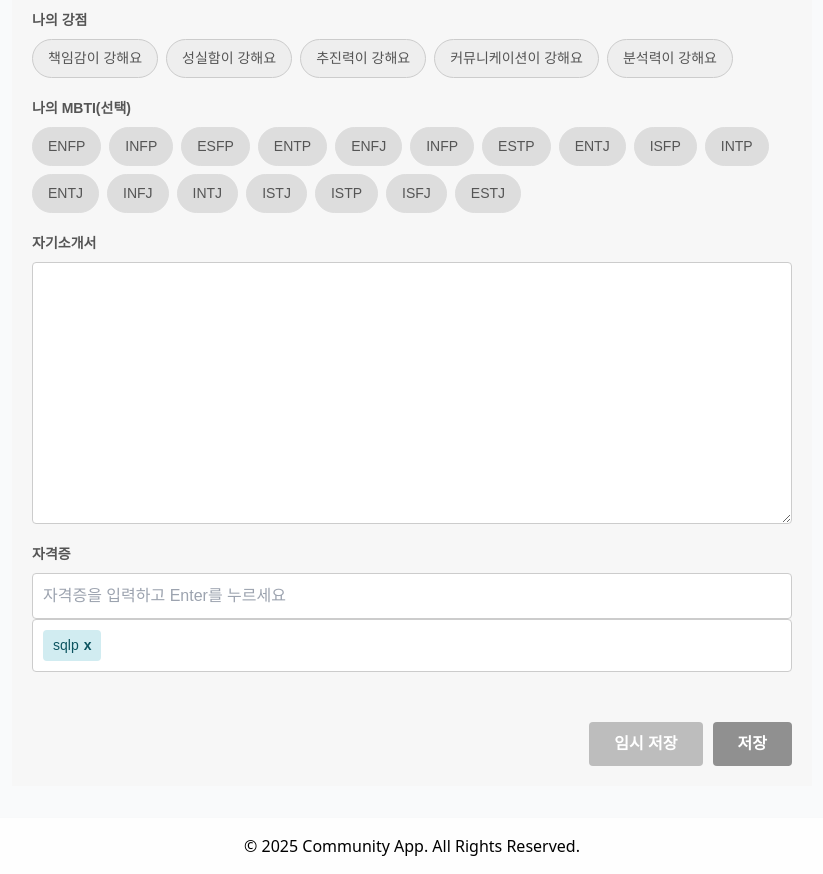
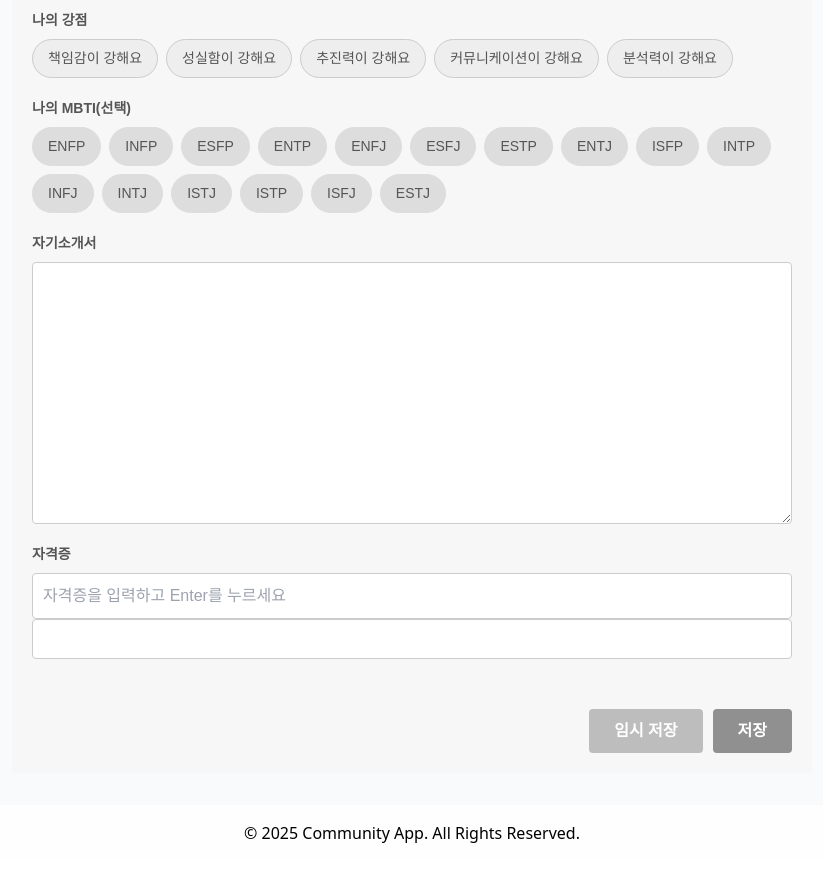
Before and after one commit to yurim6858/meom_front, a React (Vite) app in the folder moem-app/: page /application in a window 1280 px wide. Shown: the part 300-1174 px from the top of the page, without its empty margins (228-1051 px from the left). Built offline with nearby package versions, Linux system fonts and the light colour scheme.

Commit message:
fix:자기 소개서 페이지 MBTI오류 수정

```diff
--- a/moem-app/package.json
+++ b/moem-app/package.json
@@ -28,6 +28,6 @@
     "globals": "^16.3.0",
     "postcss": "^8.5.6",
     "tailwindcss": "^3.4.17",
-    "vite": "^7.1.6"
+    "vite": "^7.1.10"
   }
 }
--- a/moem-app/src/pages/ApplicationPage.jsx
+++ b/moem-app/src/pages/ApplicationPage.jsx
@@ -2,8 +2,8 @@ import React, { useState } from 'react';
 
 
 const MBTI_TYPES = [
-    "ENFP", "INFP", "ESFP", "ENTP", "ENFJ", "INFP", "ESTP", "ENTJ",
-    "ISFP", "INTP", "ENTJ", "INFJ", "INTJ", "ISTJ", "ISTP", "ISFJ", "ESTJ"
+    "ENFP", "INFP", "ESFP", "ENTP", "ENFJ", "ESFJ", "ESTP", "ENTJ",
+    "ISFP", "INTP", "INFJ", "INTJ", "ISTJ", "ISTP", "ISFJ", "ESTJ"
 ];
 
 const STRENGTHS = [
@@ -21,7 +21,7 @@ const  ApplicationPage = () => {
     });
     const [selectedStrengths, setSelectedStrengths] = useState([]);
     const [selectedMBTI, setSelectedMBTI] = useState('');
-    const [qualificationsList, setQualificationsList] = useState(['sqlp']); // 초기값 'sqlp'
+    const [qualificationsList, setQualificationsList] = useState([]);
     const [newQualification, setNewQualification] = useState('');
 
     // 일반 입력 필드 변경 핸들러
```
Also changed, not shown: 1 other file (tests, documents, lock files or other folders).
